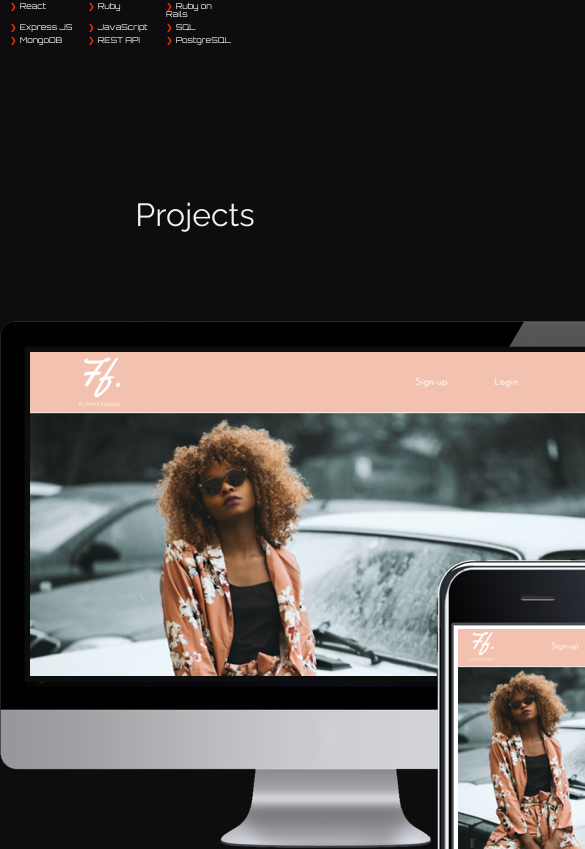
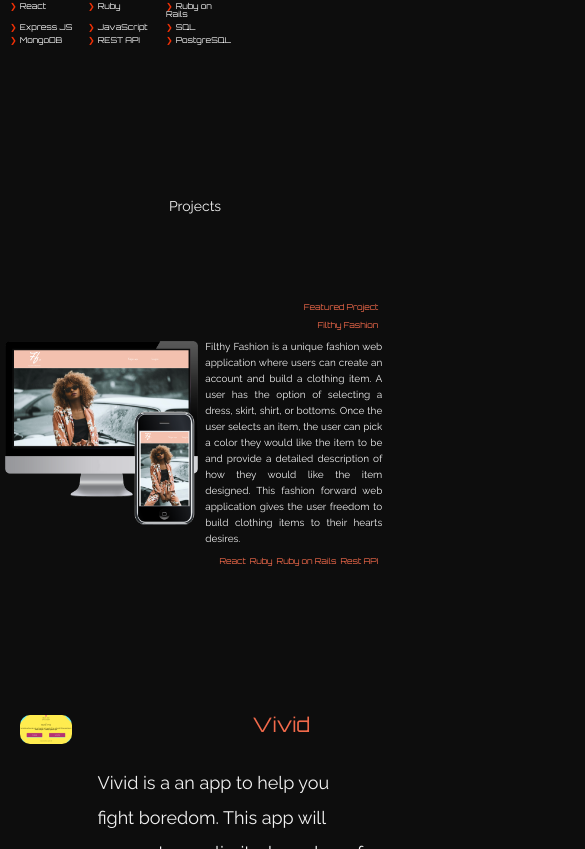
Before and after one commit to CherelleTownes/portfolio, a React (Create React App) app: page / in a window 390 px wide. Shown: the part 1015-1864 px from the top of the page, 585 px wide, since content can reach past the window. Built offline with nearby package versions, Linux system fonts and the light colour scheme.

Commit message:
completed featured mobile responsivness

```diff
--- a/src/Components/About/index.js
+++ b/src/Components/About/index.js
@@ -130,7 +130,7 @@ export default function About() {
         <Title>About Me</Title>
         <Vector />
         <Description>
-          <AboutText>Hello! I'm Cherelle, a United States Air Force veteran turned Software Engineer based out of New York City.<br /> For over 13-years, I trained Aerospace medical teams on how to use complex technical systems. Now, as a Software Engineer, I take the same systematic approach in breaking down multifaceted software issues into intuitive solutions. I seek the opportunity to merge my experience in management and Full-Stack Development to work collaboratively with cross-functional teams to build forward-thinking technology products that help individuals and enterprise organizations maximize efficiency.
+          <AboutText>Hello! I'm Cherelle, a United States Air Force veteran turned Software Engineer based out of New York City. For over 13-years, I trained Aerospace medical teams on how to use complex technical systems. Now, as a Software Engineer, I take the same systematic approach in breaking down multifaceted software issues into intuitive solutions. I seek the opportunity to merge my experience in management and Full-Stack Development to work collaboratively with cross-functional teams to build forward-thinking technology products that help individuals and enterprise organizations maximize efficiency.
         </AboutText>
           <SkillsText>Here are a few of my skills and technologies I have been working with:</SkillsText>
         </Description>
--- a/src/Components/Featured/index.js
+++ b/src/Components/Featured/index.js
@@ -14,6 +14,9 @@ const FeaturedContainer = styled.div`
   padding-top: 90px;
   justify-items: center;
   align-items: center;
+  @media (max-width: 425px) {
+    padding-left: 5px;
+  }
 `;
 
 const Label = styled.h1`
@@ -21,6 +24,9 @@ const Label = styled.h1`
   color: #F2F2F2;
   font-family: 'Raleway', sans-serif;
   text-align: center;
+  @media (max-width: 425px) {
+    font-size: 14px;
+  }
 `;
 
 const FeaturedImageContainer = styled.div`
@@ -29,11 +35,19 @@ const FeaturedImageContainer = styled.div`
 
 
 const FeaturedImage = styled.a`
+  @media (max-width: 425px) {
+     img {width: 100%;}
+  }
+
 `;
 
 const FeaturedDescriptionContainer = styled.div`
   margin-top: -200px;
   width: 92%;
+  @media (max-width: 425px) {
+    margin-top: 0;
+
+  }
 `;
 
 const Title = styled.h3`
@@ -43,6 +57,11 @@ const Title = styled.h3`
   justify-content: flex-end;
   padding-right: 60px;
   padding-bottom: 30px;
+  @media (max-width: 425px) {
+    font-size: 8px;
+    padding-right: 4px;
+  padding-bottom: 10px;
+  }
 `;
 
 const FeaturedText = styled.p`
@@ -52,6 +71,11 @@ display: flex;
   justify-content: flex-end;
   padding-right: 60px;
   padding-bottom: 10px;
+  @media (max-width: 425px) {
+    font-size: 8px;
+    padding-right: 4px;
+  padding-bottom: 10px;
+  }
 `;
 
 
@@ -60,6 +84,12 @@ const DescriptionText = styled.p`
   color: #F2F2F2;
   font-family: 'Raleway', sans-serif;
   line-height: 35px;
+  @media (max-width: 425px) {
+    font-size: 10px;
+    line-height: 16px;
+    text-align: justify;
+  }
+
 `;
 
 
@@ -68,6 +98,11 @@ const TechList = styled.ul`
   justify-content: flex-end;
   padding-right: 30px;
   padding-top: 20px;
+  @media (max-width: 425px) {
+    padding-right: 0px;
+  padding-top: 10px;
+  }
+
 `;
 
 const TechItem = styled.li`
@@ -75,6 +110,10 @@ font-size: 14px;
 color: #F26A4B;
 display: inline;
 padding-right: 20px;
+@media (max-width: 425px) {
+    font-size: 8px;
+    padding-right: 4px;
+  }
 `;
 
 export default function Projects() {
```
